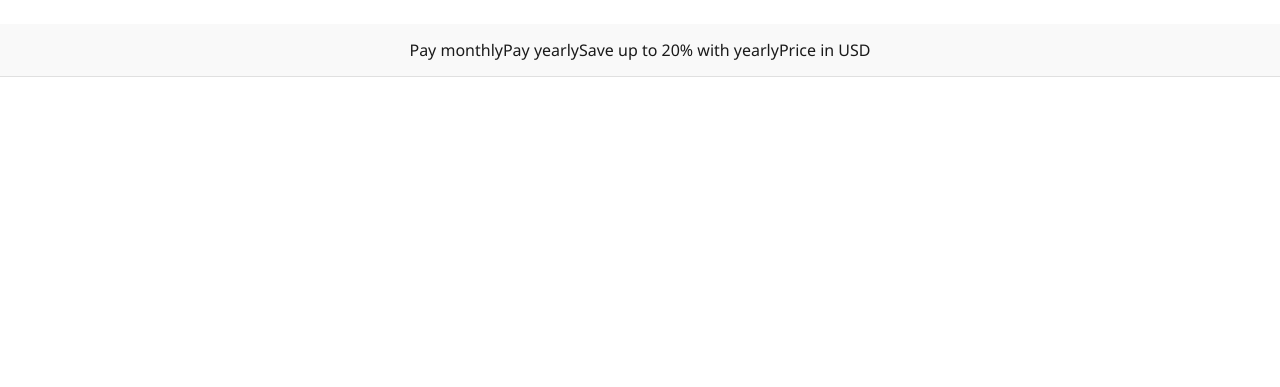
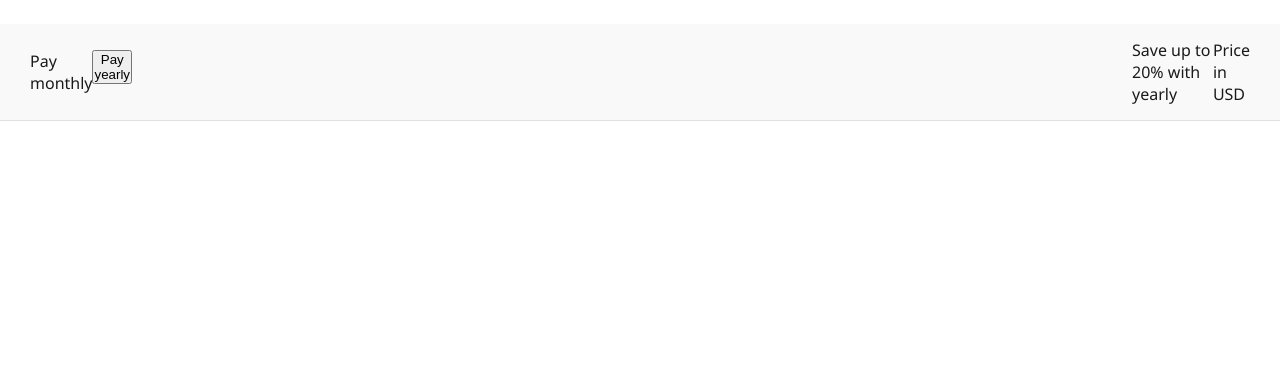
Before and after one commit to UPENDRA-RUN/NOTION, a plain HTML site: page index.html in a window 1280 px wide. Shown: the part 413-800 px from the top of the page. Drawn offline with Linux system fonts and the light colour scheme.

Commit message:
Auto-sync: file changes

```diff
--- a/Notion.css
+++ b/Notion.css
@@ -155,5 +155,12 @@ column-gap: 20px;
   display: flex;
   justify-content: center;
   padding: 0px 30px 0px 30px;
+  align-items: center;
 
 }
+#text{
+  display: flex;
+  margin-right: 1000px;
+  border-radius:5px;
+  border-color: #000000;
+}
--- a/index.html
+++ b/index.html
@@ -50,8 +50,8 @@
 
     <header>
       <div id="pay">
-        <div><label >Pay monthly</label></div>
-        <div><label >Pay yearly</label></div>
+        <div id="text"><label >Pay monthly</label>
+        <label ><button>Pay yearly</button></label></div>
         <span>Save up to 20% with yearly</span>
         <div><span>Price in USD</span></div>
       </div>
```
